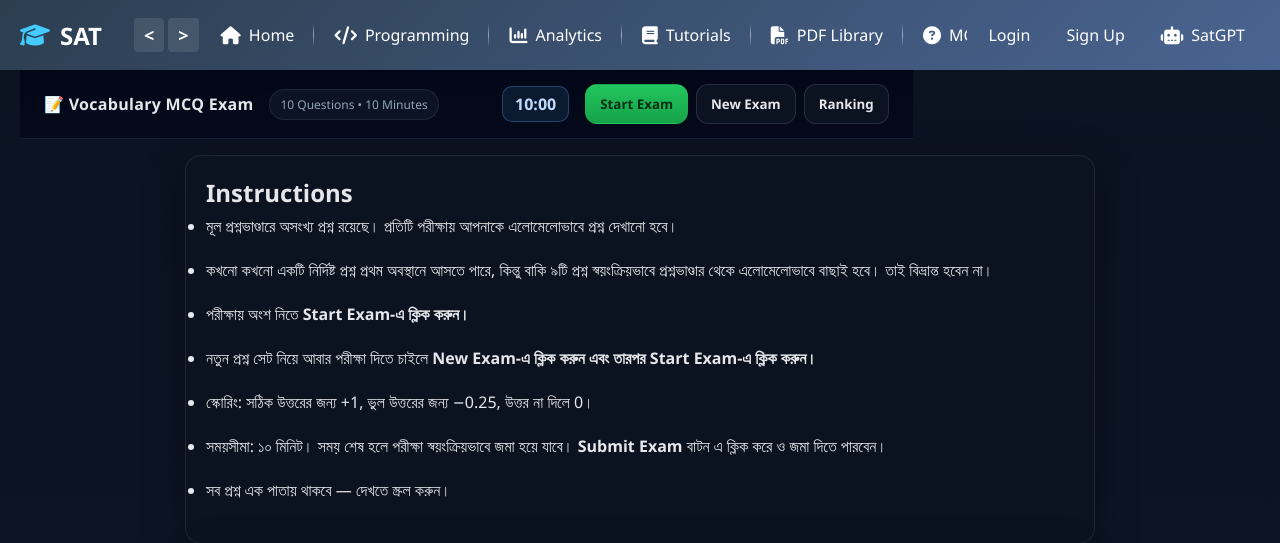
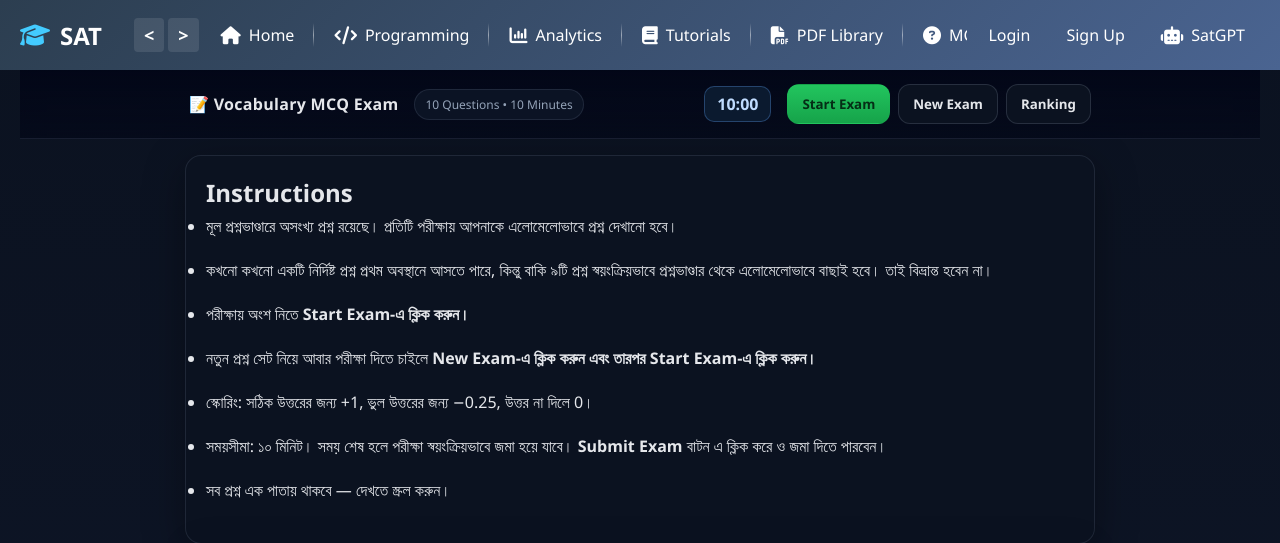
Before and after one commit to rezasdsju/satbeta, a Django app: page /vocabulary/ in a window 1280 px wide. Shown: the top 543 px of the page. Run offline with Django 5.2, Linux system fonts and the light colour scheme.

Commit message:
100 percent

```diff
--- a/home/templates/home/mcq/bcs_english.html
+++ b/home/templates/home/mcq/bcs_english.html
@@ -25,7 +25,7 @@
       color: var(--text);
     }
     .container { max-width: 950px; width: 100%; margin: 0 auto; padding: 0 20px; flex: 1; }
-    header{ width: 72%; position: sticky; top: 0; z-index: 10; backdrop-filter: blur(10px);
+    header{ width: 100%; position: sticky; top: 0; z-index: 10; backdrop-filter: blur(10px);
       background: linear-gradient(180deg, rgba(2,6,23,0.92), rgba(2,6,23,0.6));
       border-bottom: 1px solid rgba(148,163,184,0.15);
     }
--- a/home/templates/home/mcq/vector_main_mcq.html
+++ b/home/templates/home/mcq/vector_main_mcq.html
@@ -25,7 +25,7 @@
       color: var(--text);
     }
     .container { max-width: 950px; width: 100%; margin: 0 auto; padding: 0 20px; flex: 1; }
-    header{ width: 72%; position: sticky; top: 0; z-index: 10; backdrop-filter: blur(10px);
+    header{ width: 100%; position: sticky; top: 0; z-index: 10; backdrop-filter: blur(10px);
       background: linear-gradient(180deg, rgba(2,6,23,0.92), rgba(2,6,23,0.6));
       border-bottom: 1px solid rgba(148,163,184,0.15);
     }
--- a/home/templates/home/mcq/vocab_main.html
+++ b/home/templates/home/mcq/vocab_main.html
@@ -25,7 +25,7 @@
       color: var(--text);
     }
     .container { max-width: 950px; width: 100%; margin: 0 auto; padding: 0 20px; flex: 1; }
-    header{ width: 72%; position: sticky; top: 0; z-index: 10; backdrop-filter: blur(10px);
+    header{ width: 100%; position: sticky; top: 0; z-index: 10; backdrop-filter: blur(10px);
       background: linear-gradient(180deg, rgba(2,6,23,0.92), rgba(2,6,23,0.6));
       border-bottom: 1px solid rgba(148,163,184,0.15);
     }
```
